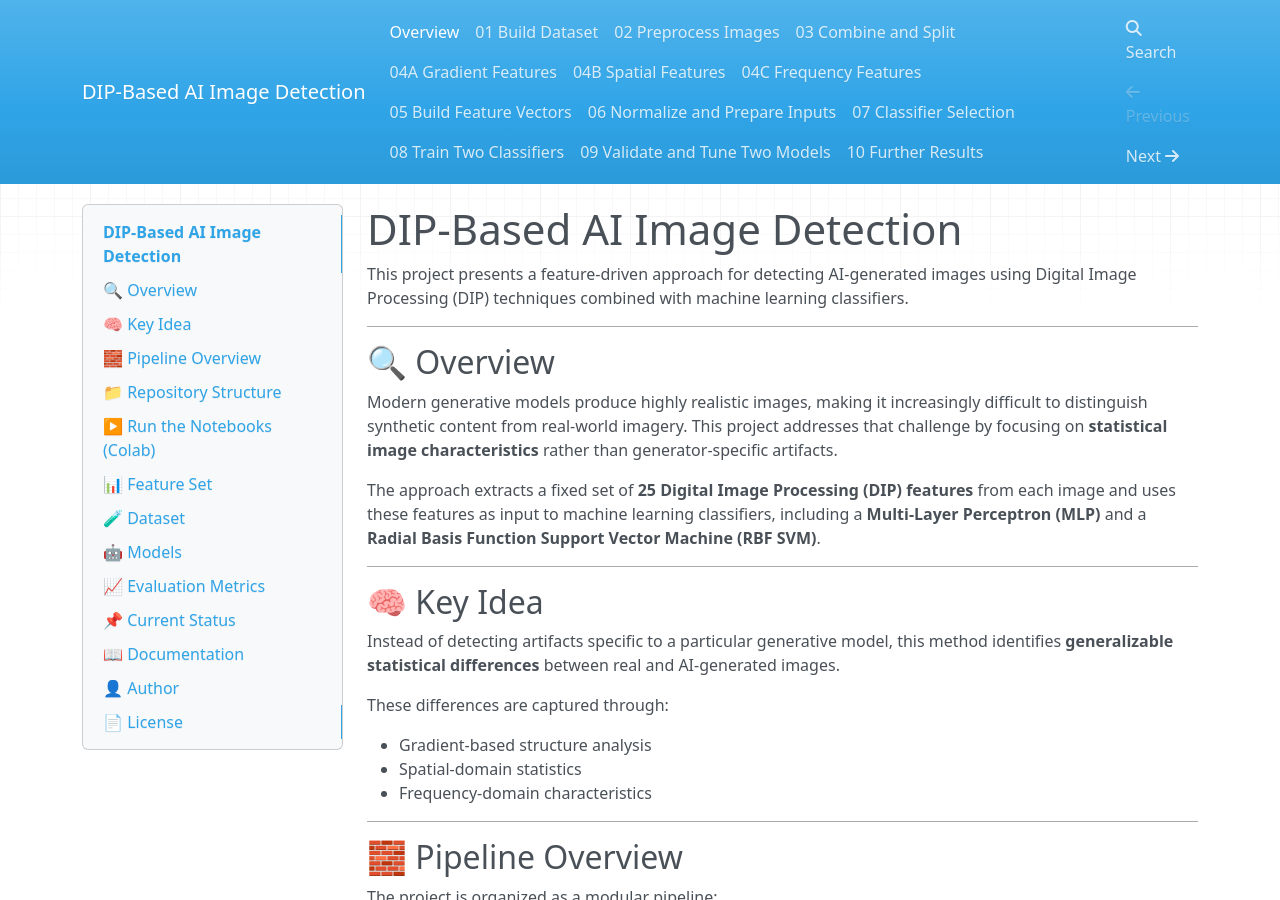
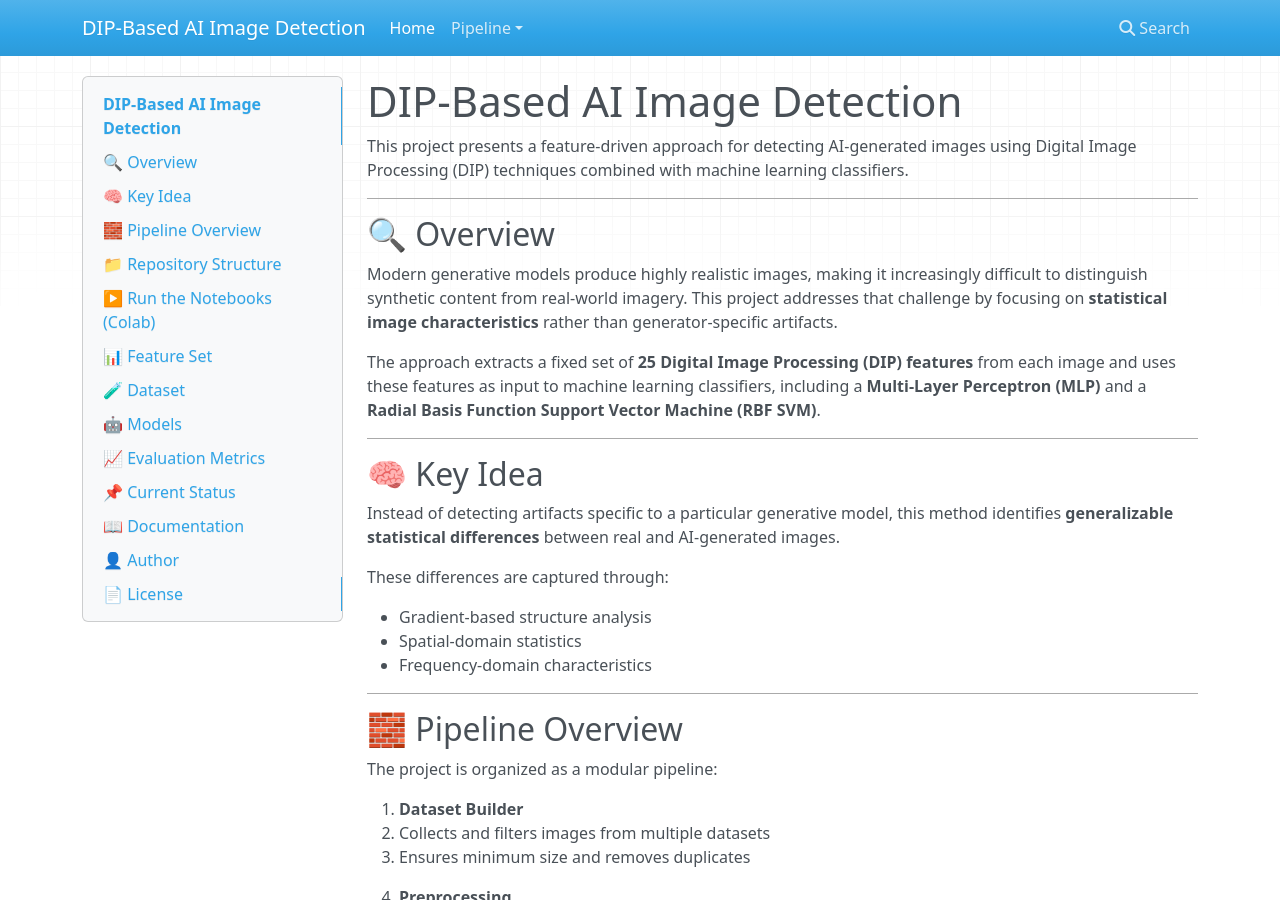
Before and after one commit to pgailinas/dip-ai-image-detection, an MkDocs documentation site: the page built from docs/index.md, in a window 1280 px wide and 900 px high. Built offline with MkDocs 1.6.1, drawn with Linux system fonts in a browser that asks for light colours; nearby versions of some CDN libraries.

Commit message:
Update mkdocs.yml

```diff
--- a/mkdocs.yml
+++ b/mkdocs.yml
@@ -6,16 +6,22 @@
   name: mkdocs
 
 nav:
-  - Overview: index.md
-  - 01 Build Dataset: 01_Build_Dataset.md
-  - 02 Preprocess Images: 02_Preprocess_Images.md
-  - 03 Combine and Split: 03_Combine_and_Split.md
-  - 04A Gradient Features: 04A_Extract_Gradient_Features.md
-  - 04B Spatial Features: 04B_Extract_Spatial_Features.md
-  - 04C Frequency Features: 04C_Extract_Frequency_Features.md
-  - 05 Build Feature Vectors: 05_Build_Feature_Vectors.md
-  - 06 Normalize and Prepare Inputs: 06_Normalize_and_Prepare_Inputs.md
-  - 07 Classifier Selection: 07_Classifier_Selection.md
-  - 08 Train Two Classifiers: 08_Train_Two_Classifiers.md
-  - 09 Validate and Tune Two Models: 09_Validate_Tune_Two_Models.md
-  - 10 Further Results: 10_Further_Results.md
+  - Home: index.md
+
+  - Pipeline:
+      - 01 Build Dataset: notebooks/01_Build_Dataset.md
+      - 02 Preprocess Images: notebooks/02_Preprocess_Images.md
+      - 03 Combine and Split: notebooks/03_Combine_and_Split.md
+
+      - 04 Extract Features:
+          - Gradient-Based: notebooks/04_Gradient_Based_Feature_Extraction.md
+          - Spatial: notebooks/04_Spatial_Feature_Extraction.md
+          - Frequency-Domain: notebooks/04_Frequency_Domain_Feature_Extraction.md
+
+      - 05 Build Feature Vectors: notebooks/05_Build_Feature_Vectors.md
+      - 06 Normalize and Prepare Inputs: notebooks/06_Normalize_and_Prepare_Classifier_Input.md
+
+      - 07 Classifier Selection: notebooks/07_Classifier_Selection.md
+      - 08 Train Selected Classifier: notebooks/08_Train_Selected_Classifier.md
+      - 09 Evaluate Model: notebooks/09_Evaluate_Model.md
+      - 10 Further Results: notebooks/10_Further_Results.md
```
